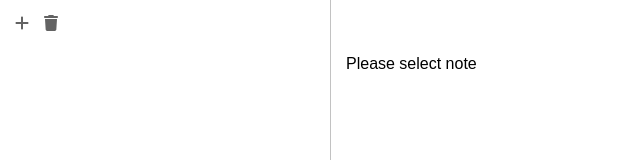
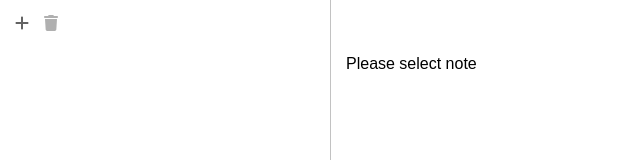
Before and after one commit to Eclipssis/notes-test, a Nuxt app: page / in a window 1280 px wide. Shown: the top 160 px of the page, without its empty margins (0-640 px from the left). Built offline with nearby package versions, Linux system fonts and the light colour scheme.

Commit message:
feat: implement deleting note

```diff
--- a/components/Sidebar.vue
+++ b/components/Sidebar.vue
@@ -5,7 +5,7 @@
       <span @click="onAddNote" class="cursor-pointer">
         <font-awesome-icon icon="plus" class="gray-icon"/>
       </span>
-      <span class="cursor-pointer">
+      <span @click="onDeleteNote" class="cursor-pointer" :class="{'not-allowed': !noteStore.selectedNote}">
         <font-awesome-icon icon="trash" class="gray-icon"/>
       </span>
     </div>
@@ -42,13 +42,23 @@ export default defineComponent({
       })
     }
 
+    const onDeleteNote = () => {
+      const confirm = window.confirm('Are you sure to delete this note ?')
+      console.log('confirm', confirm)
+      if (confirm) {
+        noteStore.deleteNote()
+      }
+    }
+
     noteStore.$subscribe((mutation, state) => {
       notesList.value = [...state.notes]
     })
 
     return {
+      noteStore,
       notesList,
-      onAddNote
+      onAddNote,
+      onDeleteNote
     }
   }
 })
@@ -70,4 +80,9 @@ export default defineComponent({
 .gray-icon {
   color: #636363;
 }
+
+.not-allowed {
+  opacity: 0.5;
+  pointer-events: none;
+}
 </style>
--- a/stores/notes.ts
+++ b/stores/notes.ts
@@ -54,9 +54,11 @@ export const useNotesStore = defineStore('notes', {
       const indexStore = useIndexStore()
       if (indexStore && indexStore.db) {
         let transaction = indexStore.db.transaction("notes", "readwrite")
-        let notes = transaction.objectStore("notes")
-        notes.add(note)
-        this.notes.push(note)
+        let notesRequset = transaction.objectStore("notes").add(note)
+
+        notesRequset.onsuccess = ()=> {
+          this.notes.push(note)
+        }
       }
     },
 
@@ -64,11 +66,30 @@ export const useNotesStore = defineStore('notes', {
       const indexStore = useIndexStore()
       if (indexStore && indexStore.db) {
         let transaction = indexStore.db.transaction("notes", "readwrite")
-        let notes = transaction.objectStore("notes")
-        notes.put(note)
-        const index = this.notes.findIndex(item => item.id === note.id)
-        this.notes.splice(index, 1, note)
-        this.selectedNote = note
+        let notesRequset = transaction.objectStore("notes").put(note)
+        notesRequset.onsuccess = ()=> {
+          const index = this.notes.findIndex(item => item.id === note.id)
+          this.notes.splice(index, 1, note)
+          this.selectedNote = note
+        }
+      }
+    },
+
+    deleteNote() {
+      const indexStore = useIndexStore()
+
+      if (this.selectedNote && this.selectedNote.id) {
+        if (indexStore && indexStore.db) {
+          const notesRequset = indexStore.db.transaction('notes', 'readwrite')
+            .objectStore('notes')
+            .delete(this.selectedNote?.id)
+
+          notesRequset.onsuccess = ()=> {
+            const index = this.notes.findIndex(item => item.id === this.selectedNote?.id)
+            this.notes.splice(index, 1)
+          }
+        }
+
       }
     }
   },
```
